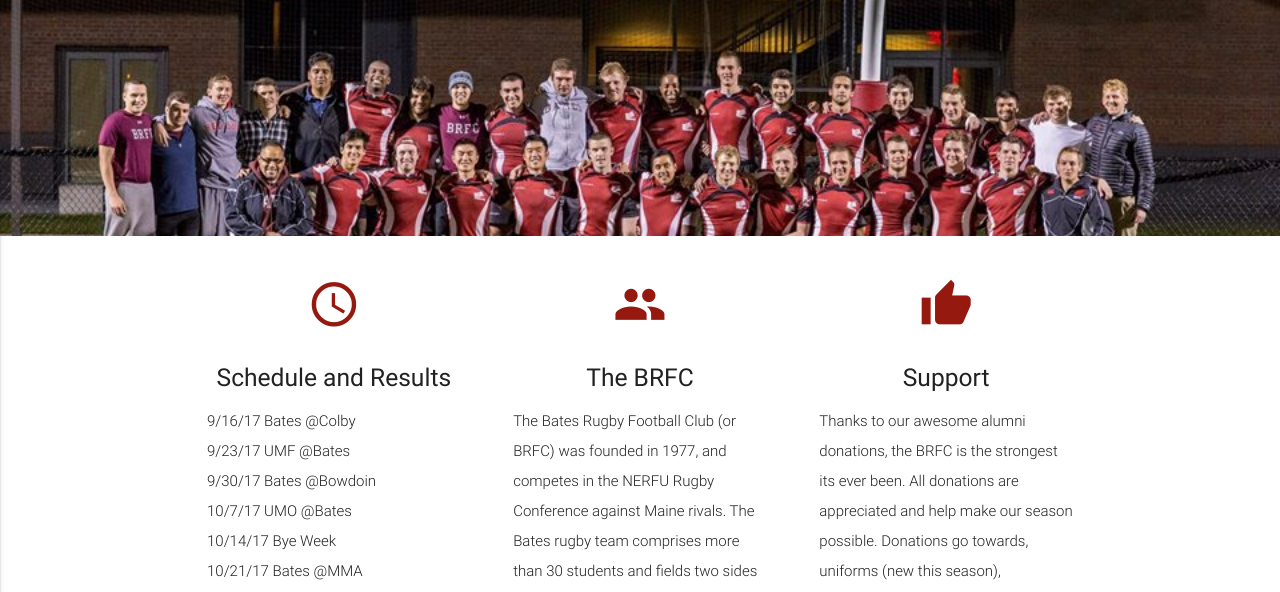
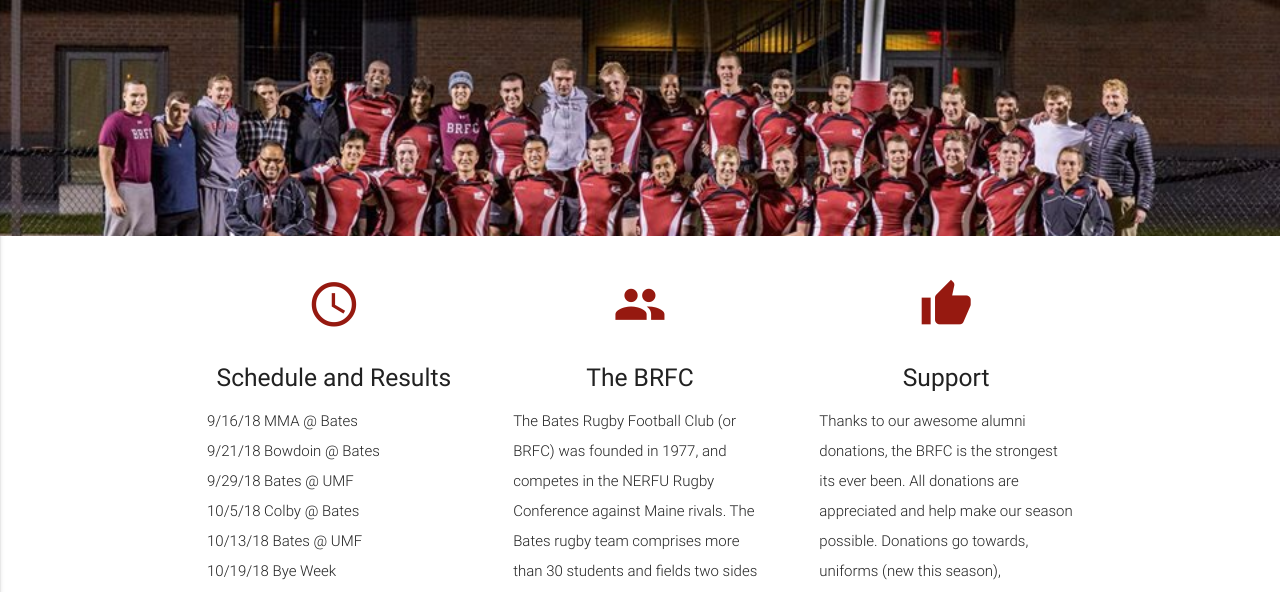
Before and after one commit to bubbadaboss77/BRFC, a plain HTML site: page index.html in a window 1280 px wide. Shown: the part 208-800 px from the top of the page. Drawn offline with nearby package versions, Linux system fonts and the light colour scheme.

Commit message:
Update index.html

```diff
--- a/index.html
+++ b/index.html
@@ -65,12 +65,13 @@
             <h5 class="center">Schedule and Results</h5>
 
             <ul class="light dates">
-                <li>9/16/17 Bates @Colby</li>
-                <li>9/23/17 UMF @Bates</li>
-                <li>9/30/17 Bates @Bowdoin</li>
-                <li>10/7/17 UMO @Bates</li>
-                <li>10/14/17 Bye Week</li>
-                <li>10/21/17 Bates @MMA</li>
+                <li>9/16/18 MMA @ Bates</li>
+                <li>9/21/18 Bowdoin @ Bates</li>
+                <li>9/29/18 Bates @ UMF</li>
+                <li>10/5/18 Colby @ Bates</li>
+                <li>10/13/18 Bates @ UMF</li>
+                <li>10/19/18 Bye Week</li>
+                <li>10/27/18 Bates @ UMO</li>
             </ul>
           </div>
         </div>
```
